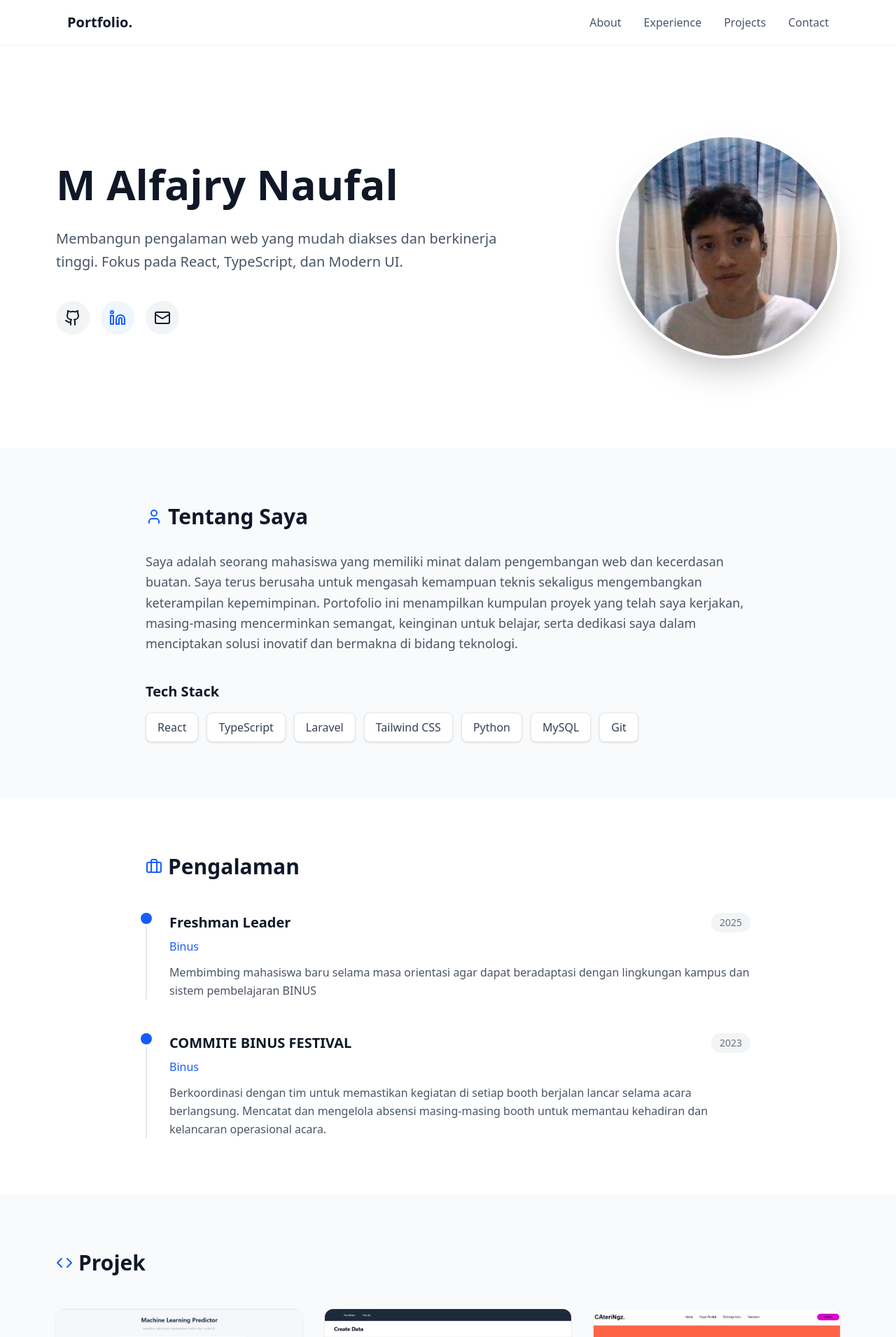
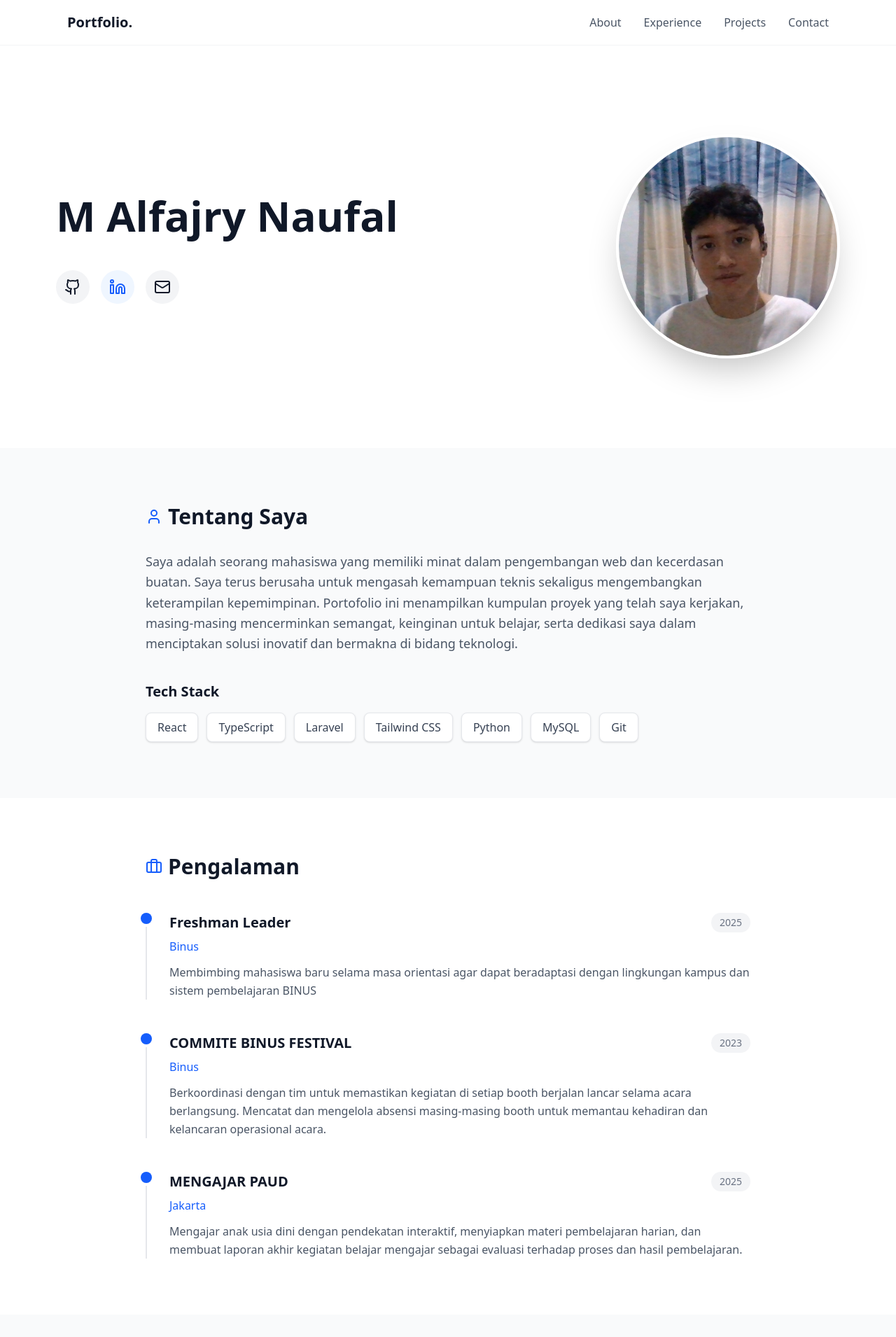
Before and after one commit to IrisYoimiya/Portofolio, a React (Vite) app: page / in a window 1280 px wide. Shown: the top 1910 px of the page at 70% size. Built offline with nearby package versions, Linux system fonts and the light colour scheme.

Commit message:
Commit kedua

```diff
--- a/src/components/Footer.tsx
+++ b/src/components/Footer.tsx
@@ -1,4 +1,4 @@
-import { Github, Linkedin, Mail, ExternalLink, Code, Briefcase, User, ChevronDown } from 'lucide-react';
+import { Mail } from 'lucide-react';
 
 import {PROFILE} from "../data.tsx"
 
@@ -13,9 +13,6 @@ const Footer = () => (
         <Mail size={20} />
         Hubungi Saya
       </a>
-      <div className="mt-12 pt-8 border-t border-gray-800 text-gray-500 text-sm">
-        © {new Date().getFullYear()} {PROFILE.name}. All rights reserved.
-      </div>
     </div>
   </footer>
 );
--- a/src/components/Hero.tsx
+++ b/src/components/Hero.tsx
@@ -11,9 +11,6 @@ export const Hero = () => (
         <h1 className="text-4xl md:text-6xl font-extrabold text-gray-900 leading-tight">
           {PROFILE.name}
         </h1>
-        <p className="text-lg md:text-xl text-gray-600 max-w-2xl leading-relaxed">
-          {PROFILE.shortBio}
-        </p>
         <div className="flex gap-4 pt-4">
           <a href={PROFILE.socials.github} target="_blank" rel="noreferrer" className="p-3 bg-gray-100 rounded-full hover:bg-gray-200 transition-colors text-gray-900">
             <Github size={24} />
--- a/src/components/Navbar.tsx
+++ b/src/components/Navbar.tsx
@@ -1,4 +1,4 @@
-import { Github, Linkedin, Mail, ExternalLink, Code, Briefcase, User, ChevronDown } from 'lucide-react';
+import { ChevronDown } from 'lucide-react';
 import React, { useState } from 'react';
 
 const Navbar = () => {
--- a/src/data.tsx
+++ b/src/data.tsx
@@ -5,7 +5,6 @@ import foodWebsite from './assets/food-webiste.png'
 
 export const PROFILE = {
   name : "M Alfajry Naufal",
-  shortBio: "Membangun pengalaman web yang mudah diakses dan berkinerja tinggi. Fokus pada React, TypeScript, dan Modern UI.",
   about: "Saya adalah seorang mahasiswa yang memiliki minat dalam pengembangan web dan kecerdasan buatan. Saya terus berusaha untuk mengasah kemampuan teknis sekaligus mengembangkan keterampilan kepemimpinan. Portofolio ini menampilkan kumpulan proyek yang telah saya kerjakan, masing-masing mencerminkan semangat, keinginan untuk belajar, serta dedikasi saya dalam menciptakan solusi inovatif dan bermakna di bidang teknologi.",
   socials: {
     github: "https://github.com/IrisYoimiya",
@@ -33,6 +32,13 @@ export const EXPERIENCES = [
     company: "Binus",
     period: "2023",
     description: "Berkoordinasi dengan tim untuk memastikan kegiatan di setiap booth berjalan lancar selama acara berlangsung. Mencatat dan mengelola absensi masing-masing booth untuk memantau kehadiran dan kelancaran operasional acara."
+  },
+  {
+    id: 3,
+    role: "MENGAJAR PAUD",
+    company: "Jakarta",
+    period: "2025",
+    description: "Mengajar anak usia dini dengan pendekatan interaktif, menyiapkan materi pembelajaran harian, dan membuat laporan akhir kegiatan belajar mengajar sebagai evaluasi terhadap proses dan hasil pembelajaran. "
   }
 ];
 
```
